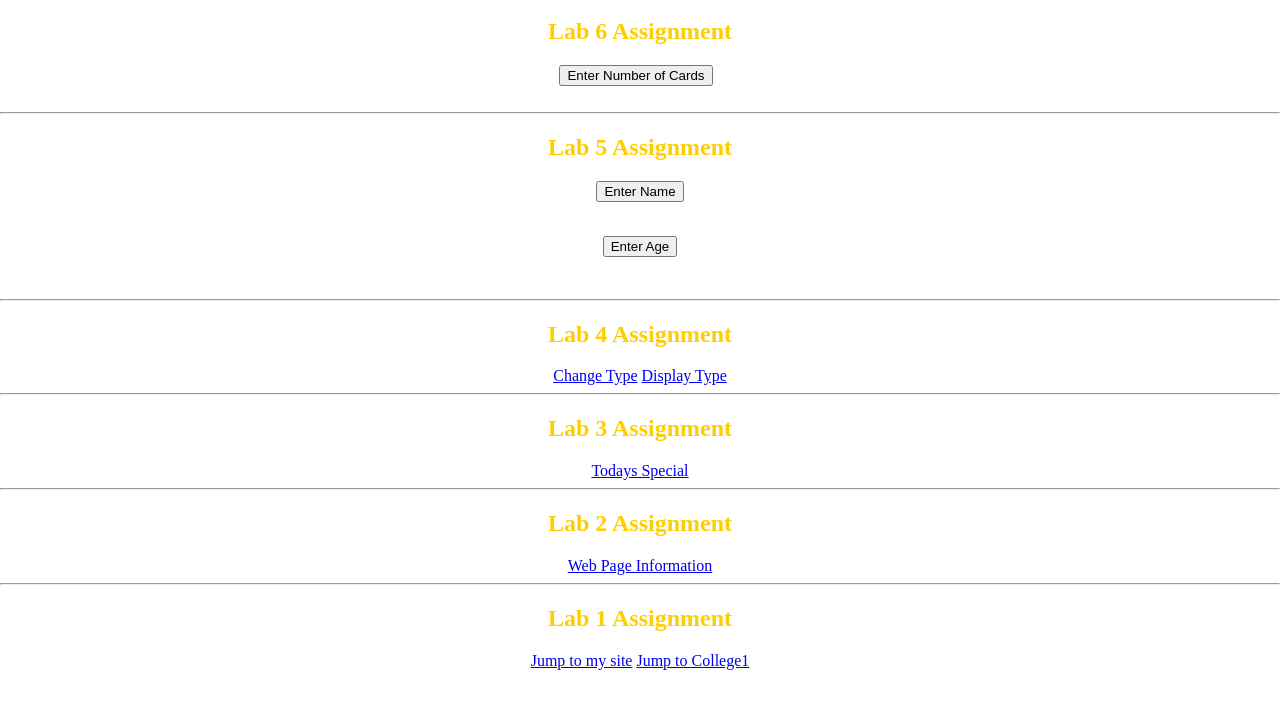
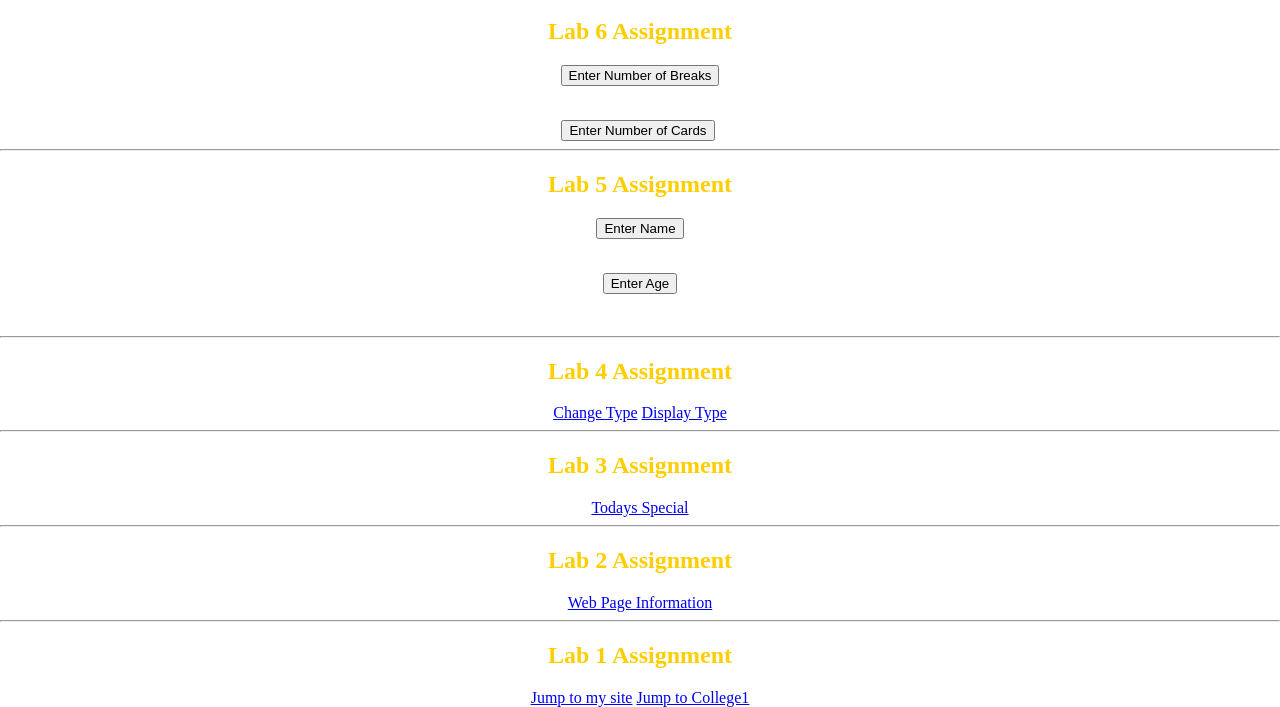
Before and after one commit to km4891/cs-190, a plain HTML site: page index.html in a window 1280 px wide. Shown: the part 226-933 px from the top of the page. Before the commit the page ends 896 px from the top, so only its background shows below. Drawn offline with Linux system fonts and the light colour scheme.

Commit message:
breaks done

```diff
--- a/index.html
+++ b/index.html
@@ -17,12 +17,11 @@
     </div>
     <div>
         <h2 class="lab"> Lab 6 Assignment </h2>
+        <button onclick="getBreaks()">Enter Number of Breaks</button>
+        <p id="yourbreaks"> </p>
+        <br>
         <button onclick="getCards()">Enter Number of Cards</button>
         <span id="yourcards"> </span>
-        <span id="yourcards"> </span>
-        <br>
-        <!-- <button id="age" onclick="getAge()">Enter Age</button>
-        <p id="yourage"> </p> -->
         <br>
     </div>
     <hr></hr>
--- a/src/student.js
+++ b/src/student.js
@@ -24,6 +24,28 @@ function getCards () {
 
    }
 }
+
+function getBreaks () {
+    var breakUp;
+    var clear = "";
+
+    do {
+     document.getElementById('yourbreaks').innerHTML = clear;
+
+     var breakNum = prompt("enter a number between 1 & 5");
+     if (breakNum < 1 || breakNum > 5) {
+         alert ("please enter a valid number");
+     }
+     if (breakNum> 1 || breakNum < 5) {
+         for (var i = 0; i < breakNum; i++ ) {
+             breakUp = `<br> This is a break`;
+             document.getElementById('yourbreaks').innerHTML += breakUp;
+         }
+     }
+    } while (breakNum > 5 || breakNum < 1){
+
+    }
+ }
 
 
 
```
